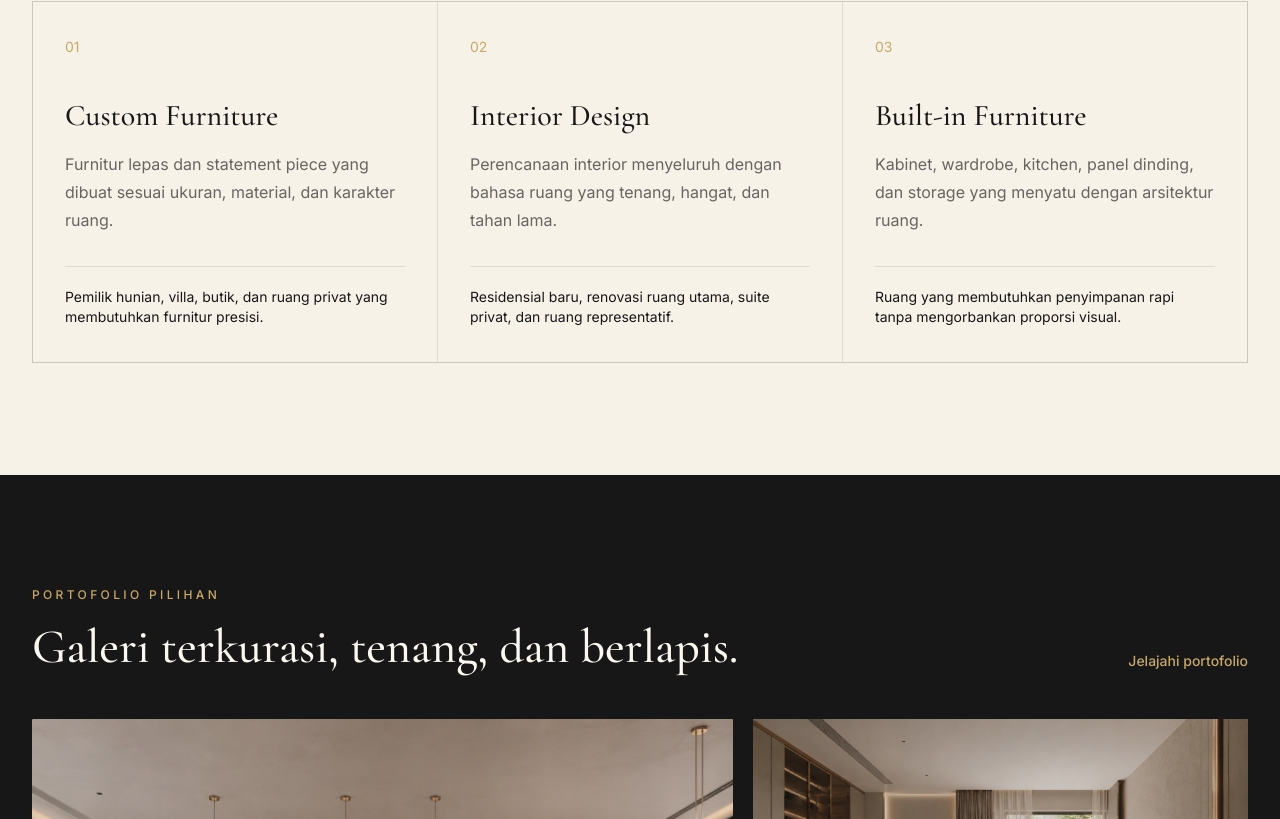
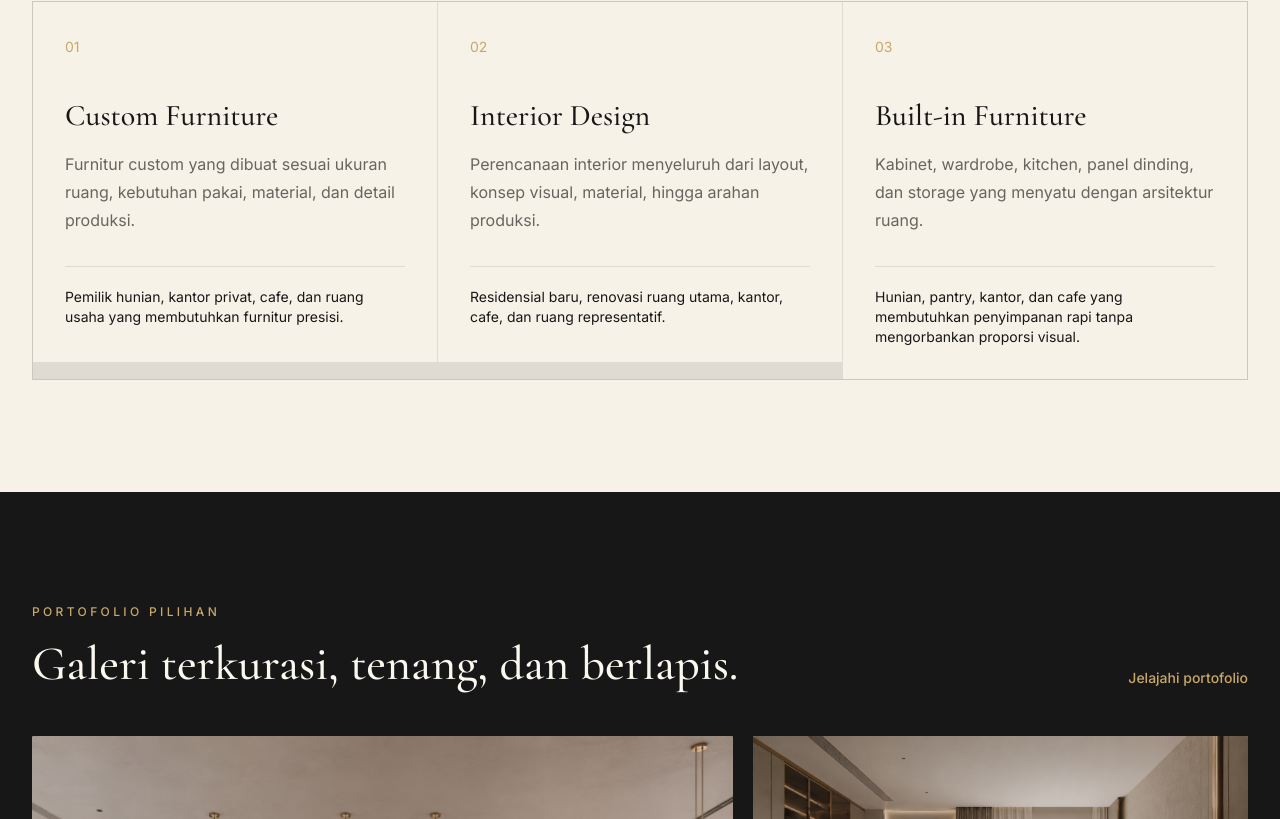
Before and after one commit to Ferdian-99/ambara-website, a React (Vite) app: page / in a window 1280 px wide. Shown: the part 1681-2500 px from the top of the page. Built offline with nearby package versions, Linux system fonts and the light colour scheme; no server answers.

Commit message:
Refine AMBARA public copy and positioning

```diff
--- a/src/data.ts
+++ b/src/data.ts
@@ -12,8 +12,8 @@ export const services = [
     number: "01",
     title: "Custom Furniture",
     slug: "custom-furniture",
-    summary: "Furnitur lepas dan statement piece yang dibuat sesuai ukuran, material, dan karakter ruang.",
-    suitable: "Pemilik hunian, villa, butik, dan ruang privat yang membutuhkan furnitur presisi.",
+    summary: "Furnitur custom yang dibuat sesuai ukuran ruang, kebutuhan pakai, material, dan detail produksi.",
+    suitable: "Pemilik hunian, kantor privat, cafe, dan ruang usaha yang membutuhkan furnitur presisi.",
     deliverables: ["Sketsa arah desain", "Gambar produksi", "Kurasi material", "Finishing sample"],
     process: ["Brief ruang", "Proporsi dan material", "Produksi workshop", "Quality control"],
   },
@@ -21,9 +21,9 @@ export const services = [
     number: "02",
     title: "Interior Design",
     slug: "interior-design",
-    summary: "Perencanaan interior menyeluruh dengan bahasa ruang yang tenang, hangat, dan tahan lama.",
-    suitable: "Residensial baru, renovasi ruang utama, suite privat, dan ruang representatif.",
-    deliverables: ["Mood direction", "Layout", "Material board", "Styling direction"],
+    summary: "Perencanaan interior menyeluruh dari layout, konsep visual, material, hingga arahan produksi.",
+    suitable: "Residensial baru, renovasi ruang utama, kantor, cafe, dan ruang representatif.",
+    deliverables: ["Mood direction", "Layout", "Material board", "Arahan produksi"],
     process: ["Konsultasi", "Konsep desain", "Revisi terarah", "Finalisasi dokumen"],
   },
   {
@@ -31,7 +31,7 @@ export const services = [
     title: "Built-in Furniture",
     slug: "built-in-furniture",
     summary: "Kabinet, wardrobe, kitchen, panel dinding, dan storage yang menyatu dengan arsitektur ruang.",
-    suitable: "Ruang yang membutuhkan penyimpanan rapi tanpa mengorbankan proporsi visual.",
+    suitable: "Hunian, pantry, kantor, dan cafe yang membutuhkan penyimpanan rapi tanpa mengorbankan proporsi visual.",
     deliverables: ["Pengukuran", "Shop drawing", "Material specification", "Instalasi"],
     process: ["Site survey", "Detail teknis", "Produksi", "Pemasangan"],
   },
@@ -48,8 +48,8 @@ export const services = [
     number: "05",
     title: "Commercial Projects",
     slug: "commercial-projects",
-    summary: "Interior dan furnitur untuk butik, lounge, kantor privat, hospitality, dan ruang brand.",
-    suitable: "Bisnis yang membutuhkan pengalaman ruang premium dan konsisten dengan identitas brand.",
+    summary: "Interior dan furnitur untuk cafe, office, butik, lounge, hospitality, dan ruang brand.",
+    suitable: "Bisnis yang membutuhkan ruang premium, fungsional, dan konsisten dengan identitas brand.",
     deliverables: ["Brand spatial direction", "Furnitur kustom", "Fixture", "Installation guide"],
     process: ["Brand brief", "Konsep pengalaman", "Prototype detail", "Implementasi"],
   },
@@ -175,11 +175,11 @@ export const materialNotes = [
 ];
 
 export const whyAmbara = [
-  "Desain personal sesuai ruang",
-  "Produksi terukur",
+  "Desain personal sesuai ruang dan fungsi",
+  "Produksi workshop yang terukur",
   "Material terkurasi",
-  "Komunikasi proyek yang jelas",
-  "Hasil akhir rapi dan tahan lama",
+  "Komunikasi progress yang jelas",
+  "Instalasi rapi dan tahan lama",
 ];
 
 export const featuredProject = {
```
